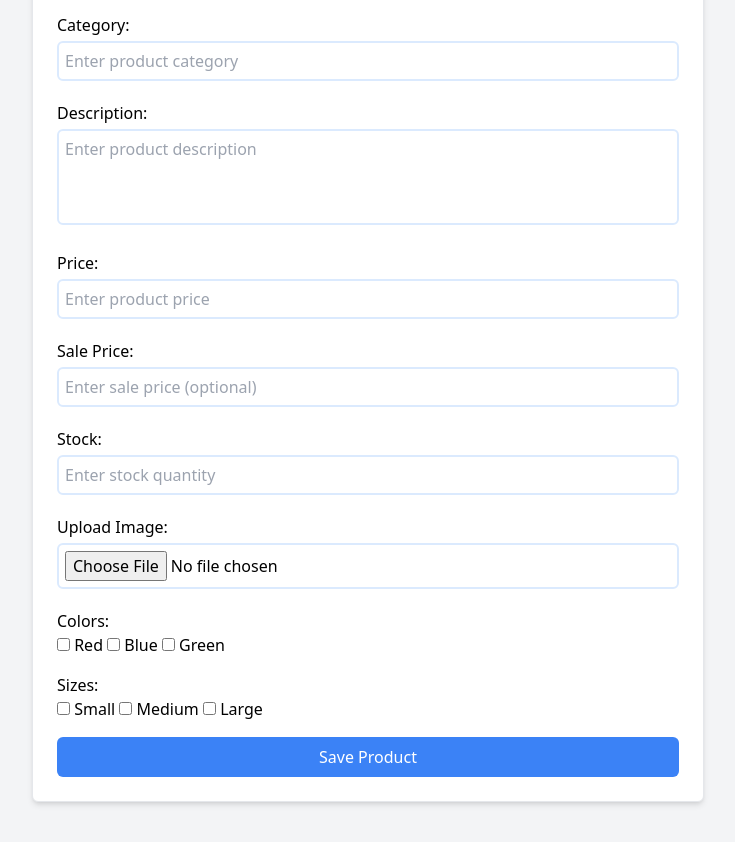
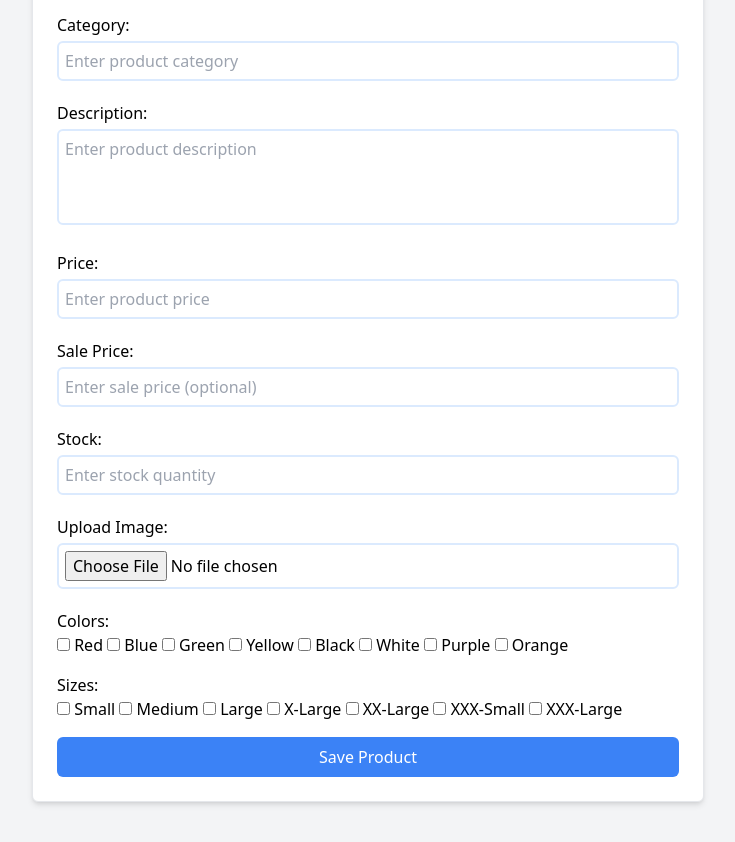
Before and after one commit to Mahmudul-Hasan-870/e-commerce-admin, a website: page public/addProduct/index.html in a window 1280 px wide. Shown: the part 188-1030 px from the top of the page, without its empty margins (272-1007 px from the left). Drawn offline with nearby package versions, Linux system fonts and the light colour scheme.

Commit message:
Added image and color size.

```diff
--- a/public/addProduct/index.html
+++ b/public/addProduct/index.html
@@ -59,6 +59,11 @@
                 <label><input type="checkbox" name="colors" value="Red"> Red</label>
                 <label><input type="checkbox" name="colors" value="Blue"> Blue</label>
                 <label><input type="checkbox" name="colors" value="Green"> Green</label>
+                <label><input type="checkbox" name="colors" value="Yellow"> Yellow</label>
+                <label><input type="checkbox" name="colors" value="Black"> Black</label>
+                <label><input type="checkbox" name="colors" value="White"> White</label>
+                <label><input type="checkbox" name="colors" value="Purple"> Purple</label>
+                <label><input type="checkbox" name="colors" value="Orange"> Orange</label>
             </div>
 
             <div class="mb-4">
@@ -66,7 +71,12 @@
                 <label><input type="checkbox" name="sizes" value="S"> Small</label>
                 <label><input type="checkbox" name="sizes" value="M"> Medium</label>
                 <label><input type="checkbox" name="sizes" value="L"> Large</label>
+                <label><input type="checkbox" name="sizes" value="XL"> X-Large</label>
+                <label><input type="checkbox" name="sizes" value="XXL"> XX-Large</label>
+                <label><input type="checkbox" name="sizes" value="XXXS"> XXX-Small</label>
+                <label><input type="checkbox" name="sizes" value="XXXS"> XXX-Large</label>
             </div>
+
 
             <button type="submit" class="bg-blue-500 text-white py-2 px-4 rounded-md w-full">Save Product</button>
         </form>
```
Also changed, not shown: uploads/1738564752914.jpg (added), 2 other files.
